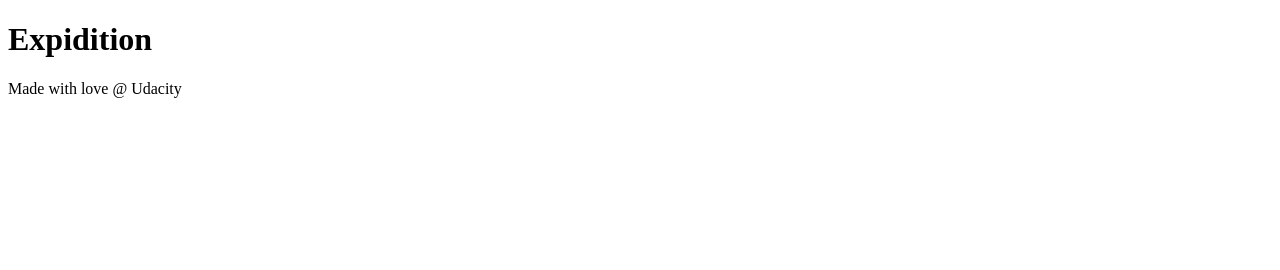
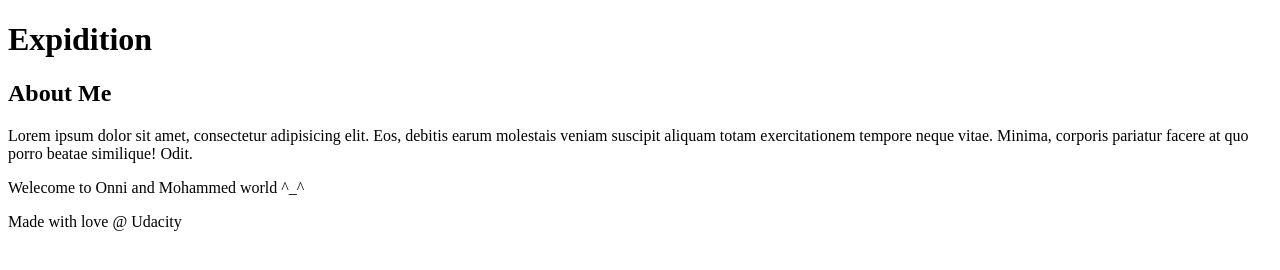
Before and after one commit to moeonni/my-travel-plans, a plain HTML site: page index.html in a window 1280 px wide. Drawn offline with Linux system fonts and the light colour scheme.

Commit message:
Add a side phrase to HTML

```diff
--- a/index.html
+++ b/index.html
@@ -18,6 +18,12 @@
 
         </main>
     </div>
+<aside>
+    <h2>About Me</h2>
+
+    <p>Lorem ipsum dolor sit amet, consectetur adipisicing elit. Eos, debitis earum molestais veniam suscipit aliquam totam exercitationem tempore neque vitae. Minima, corporis pariatur facere at quo porro beatae similique! Odit.</p>
+    <p>Welecome to Onni and Mohammed world ^_^ </p>
+</aside>
 
     <footer>
         Made with love @ Udacity
```
